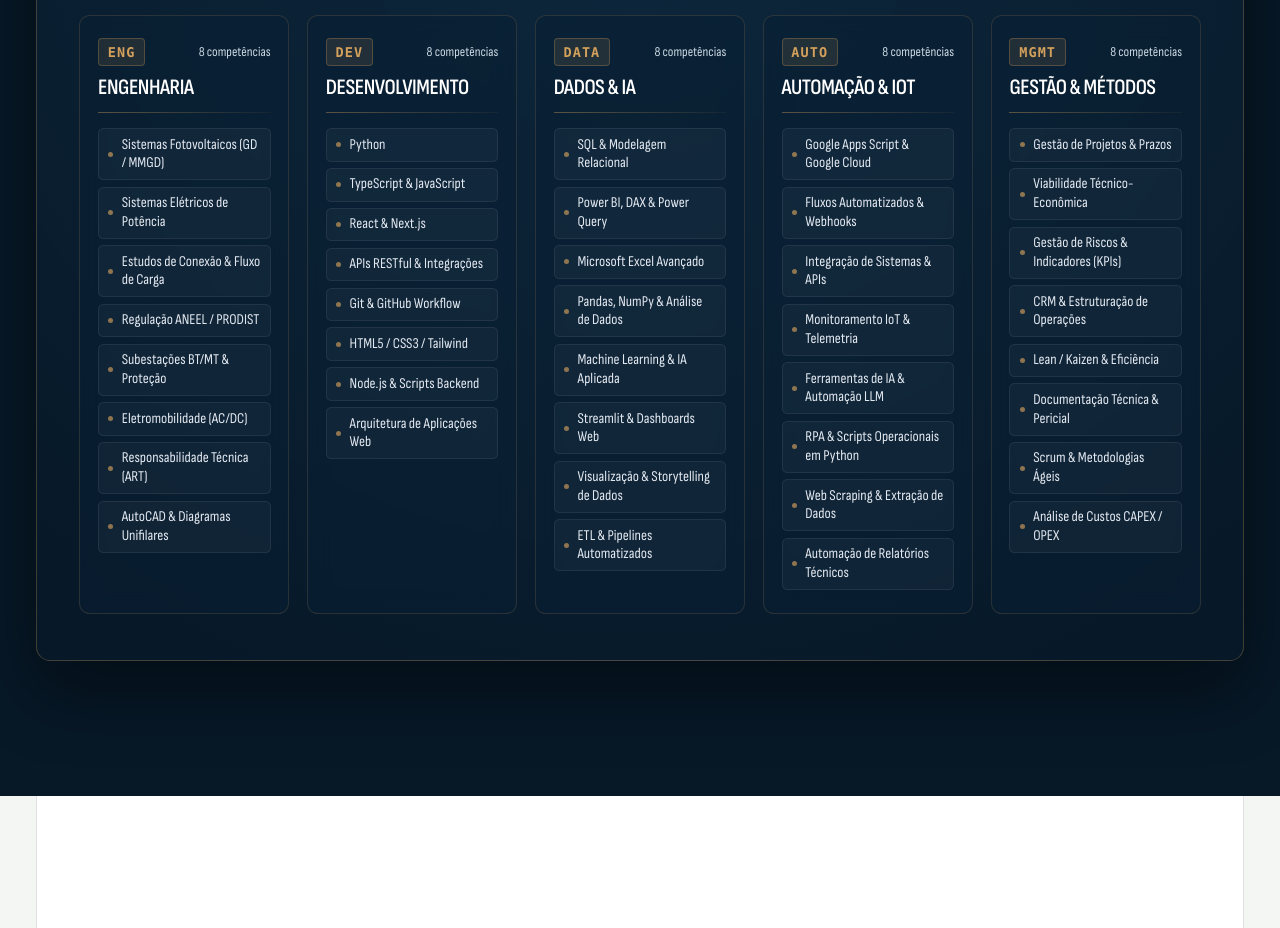
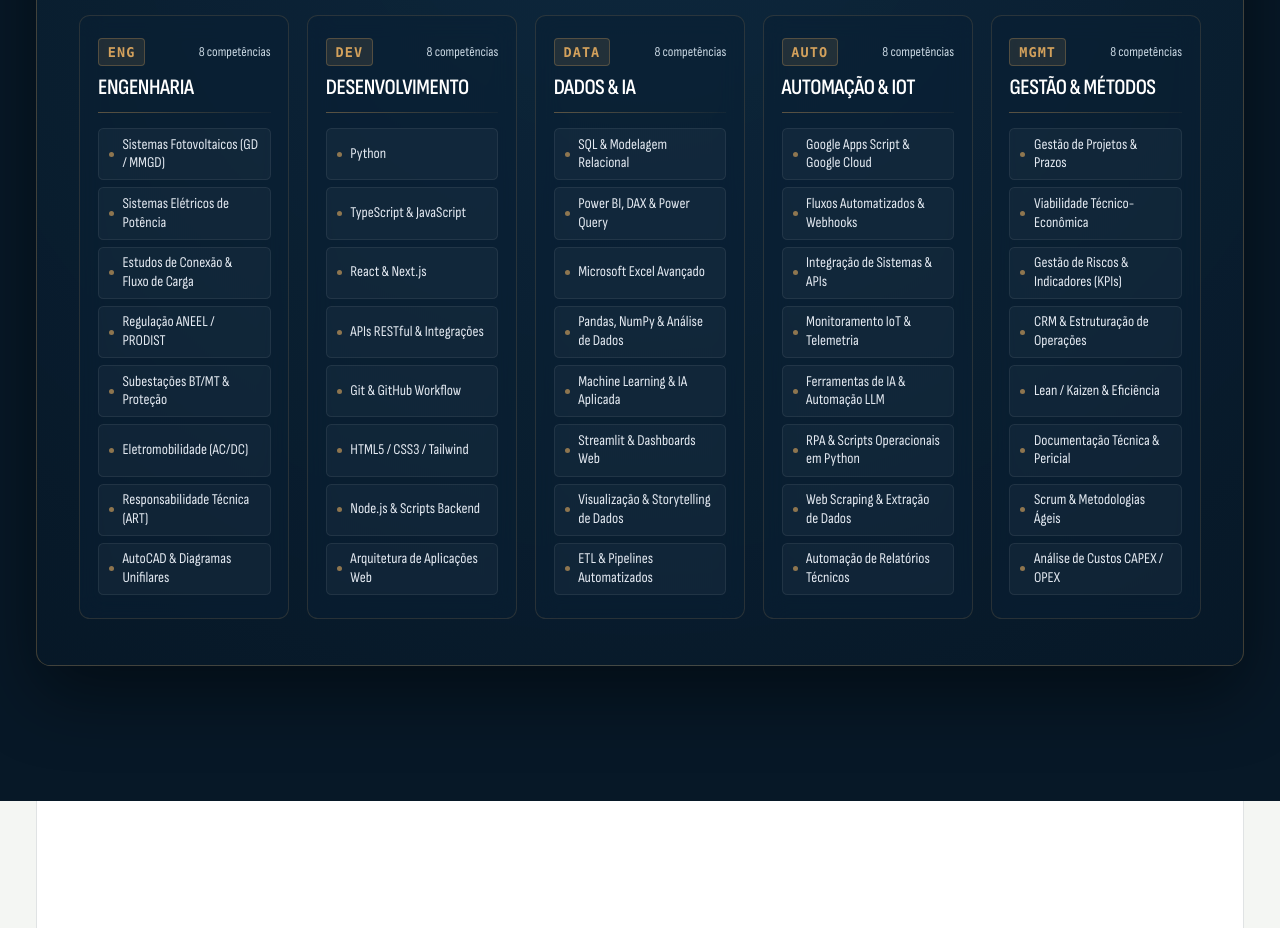
Before and after one commit to luscaarmstrong1/lucas-santos-portfolio, a Next.js app: page / in a window 1280 px wide. Shown: the part 7500-8428 px from the top of the page. Built offline with nearby package versions, Linux system fonts and the light colour scheme; no server answers; a web font is replaced by a local one.

Commit message:
feat(skills): redesign stack block with glassmorphism, category badges and perfect grid alignment

```diff
--- a/src/app/globals.css
+++ b/src/app/globals.css
@@ -567,14 +567,17 @@ html{-webkit-text-size-adjust:100%;-ms-text-size-adjust:100%;font-family:sans-se
   margin: 0;
   display: flex;
   flex-direction: column;
-  gap: 0.45em;
+  justify-content: space-between;
   flex-grow: 1;
+  gap: 0.5em;
 }
 .skill-tag {
+  flex: 1;
+  min-height: 2.85em;
   display: flex;
   align-items: center;
   gap: 0.6em;
-  padding: 0.45em 0.65em;
+  padding: 0.45em 0.7em;
   border-radius: 0.375em;
   background: rgba(255, 255, 255, 0.035);
   border: 1px solid rgba(255, 255, 255, 0.07);
```
